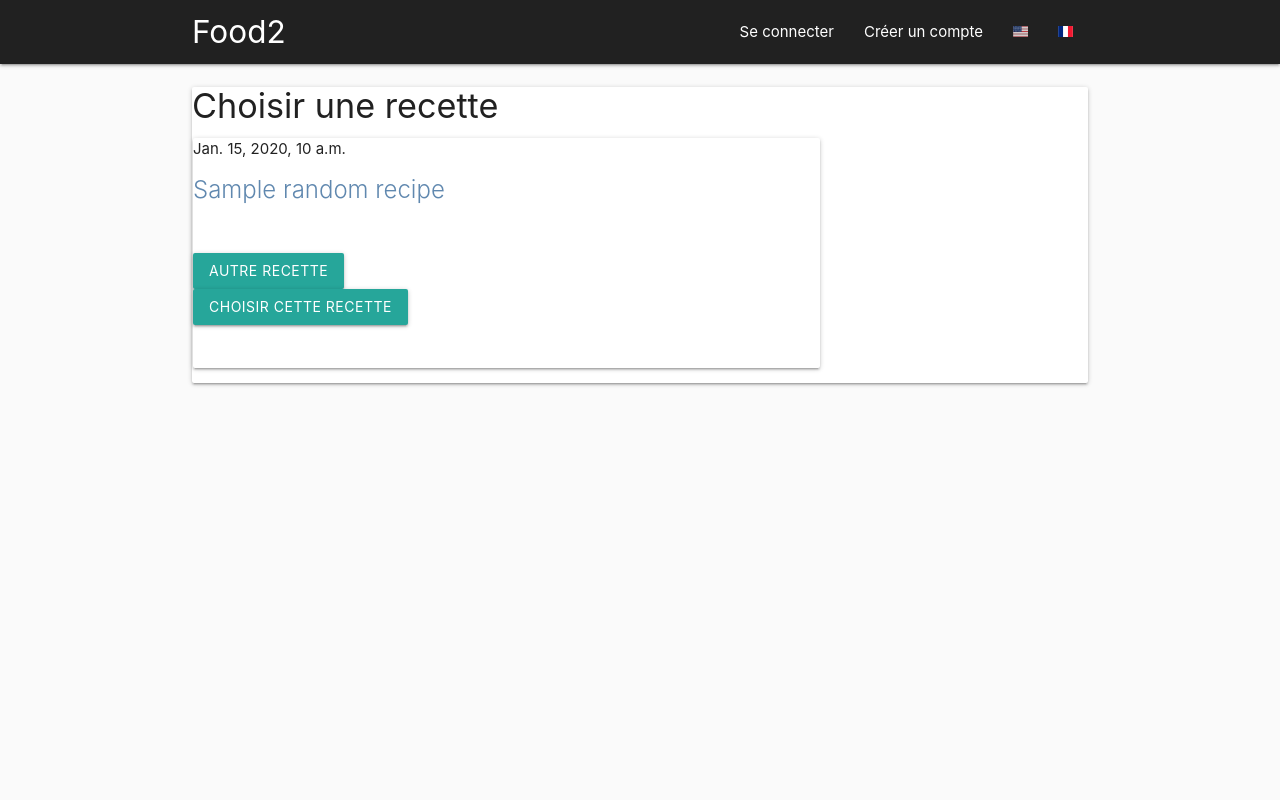
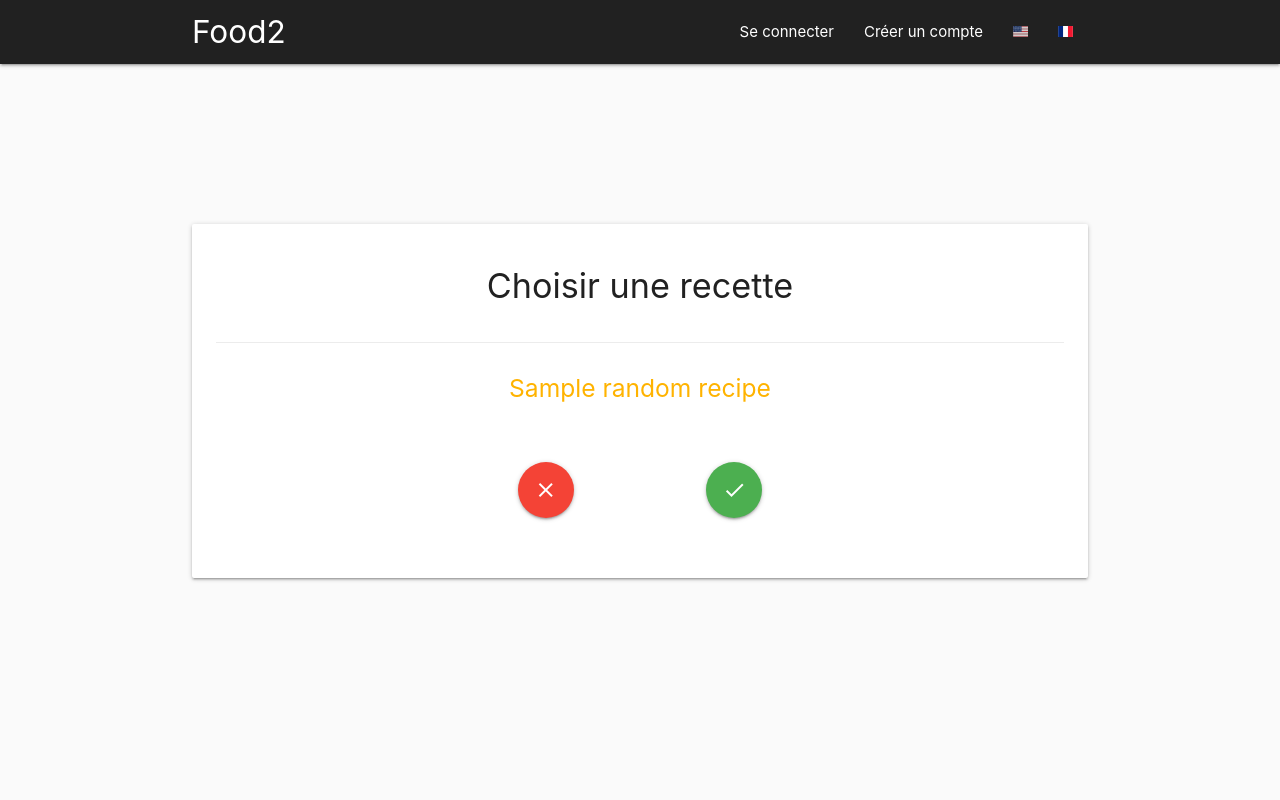
Before and after one commit to Sebastien-M/food2, a Django app: template food2/app/templates/app/pages/define_recipe.html in a window 1280 px wide. Run offline with Django 3.2, Linux system fonts and the light colour scheme; the template is opened without the code that fills it: most values are stand-ins (such as "Sample title", 1, 10 or a date in 2020); some libraries are stand-ins or nearby versions.

Commit message:
style refactor

```diff
--- a/food2/app/static/app/main.css
+++ b/food2/app/static/app/main.css
@@ -1,8 +1,8 @@
-#navbrand, .nav-item{
+.navbrand, .nav-item{
     transition: .3s;
 }
 
-#navbrand:hover{
+.navbrand:hover{
     color: #FFB300;
 }
 
--- a/food2/app/templates/app/includes/navbar.html
+++ b/food2/app/templates/app/includes/navbar.html
@@ -2,7 +2,7 @@
 
 <nav class="grey darken-4">
     <div class="nav-wrapper container">
-        <a id="navbrand" href="{% url 'index' %}" class="brand-logo">Food2</a>
+        <a href="{% url 'index' %}" class="brand-logo navbrand">Food2</a>
         <a href="#" data-target="mobile" class="sidenav-trigger"><i class="material-icons">menu</i></a>
         <ul class="right hide-on-med-and-down">
             {% if user.is_authenticated %}
--- a/food2/app/templates/app/index.html
+++ b/food2/app/templates/app/index.html
@@ -13,7 +13,7 @@
     <link href="https://fonts.googleapis.com/icon?family=Material+Icons" rel="stylesheet">
     <title>Food2</title>
 </head>
-<body>
+<body style="min-height: 100vh">
 
 <div>
     {% include "app/includes/navbar.html" %}
--- a/food2/app/templates/app/pages/daily_recipe.html
+++ b/food2/app/templates/app/pages/daily_recipe.html
@@ -5,7 +5,7 @@
     <div class="card">
         <div class="card-header center-align" style="padding-top: 20px">
             <h3>{% trans "Recette du jour" %}</h3>
-            <h5 class="amber-text text-darken-1">{{ todays_recipe.name }}</h5>
+            <h5 class="amber-text text-darken-1">{{ todays_recipe.name }}</h5 class="amber-text text-darken-1">
         </div>
         <div class="card-content container-fluid row">
             <div class="card-action">
--- a/food2/app/templates/app/pages/define_recipe.html
+++ b/food2/app/templates/app/pages/define_recipe.html
@@ -2,36 +2,32 @@
 {% load i18n %}
 {% block content %}
 
-    <div class="card">
-        <div class="card-header">
-            <h4>{% trans "Choisir une recette" %}</h4>
+    <div class="card" style="margin-top: 20vh">
+        <div class="card-header center-align" style="padding-top: 20px">
+            <h4 class="center-block">{% trans "Choisir une recette" %}</h4>
         </div>
-        <div class="card-body container row" style="margin-left: 1px;">
-
-
-            <div class="col-md-6 offset-md-3 center-block">
-                <div class="card bg-light mb-3" style="min-height: 230px;">
-                    <div class="card-header">{{ date }}</div>
-                    <div class="card-body">
-                        <h5 class="card-title text-center" style="color: #6088af">{{ random_recipe.name|capfirst }}</h5>
-                        <div class="row text-center" style="margin-top: 50px;">
-                            <form method="post" class="col-md-12 row tex">
-                                {% csrf_token %}
-                                <input type="hidden" name="{{ form.recipe.name }}" value="{{ random_recipe.id }}">
-                                <input type="hidden" name="{{ form.date.name }}" value="{{ date }}">
-                                <div class="col-md-6">
-                                    <button class="btn btn-danger" type=button id="skip-recipe">{% trans "Autre recette" %}</button>
-                                </div>
-                                <div class="col-md-6">
-                                    <button class="btn btn-primary">{% trans "Choisir cette recette" %}</button>
-                                </div>
-                            </form>
+        <div class="card-content center-align">
+            <div class="card-action">
+                <h5 class="text-center amber-text text-darken-1" style="color: #6088af">{{ random_recipe.name|capfirst }}</h5>
+                <form method="post" class="row tex">
+                    {% csrf_token %}
+                    <input type="hidden" name="{{ form.recipe.name }}" value="{{ random_recipe.id }}">
+                    <input type="hidden" name="{{ form.date.name }}" value="{{ date }}">
+                    <div class="col m6 offset-m3 s12" style="margin-top: 50px;">
+                        <div class="col s6">
+                            <button type="button" id="skip-recipe"
+                                    class="btn-large btn-floating btn-large waves-effect waves-light red">
+                                <i class="material-icons">close</i>
+                            </button>
+                        </div>
+                        <div class="col s6">
+                            <button class="btn-large btn-floating btn-large waves-effect waves-light green">
+                                <i class="material-icons">check</i>
+                            </button>
                         </div>
                     </div>
-                </div>
+                </form>
             </div>
-
-
         </div>
     </div>
     <script>
```
Also changed, not shown: food2/app/templates/app/pages/recipe_detail.html (+21 -12 lines), food2/app/templates/app/pages/shopping_list.html (+16 -17 lines), food2/app/templates/app/pages/shopping_list_item_create_form.html (+11 -7 lines), food2/app/templates/app/pages/shopping_list_item_update_form.html (+16 -15 lines), food2/app/templates/app/pages/week_menu.html (+16 -13 lines), food2/locale/en/LC_MESSAGES/django.po, food2/locale/fr/LC_MESSAGES/django.po. Lines whose indentation alone changed are shown as unchanged.
